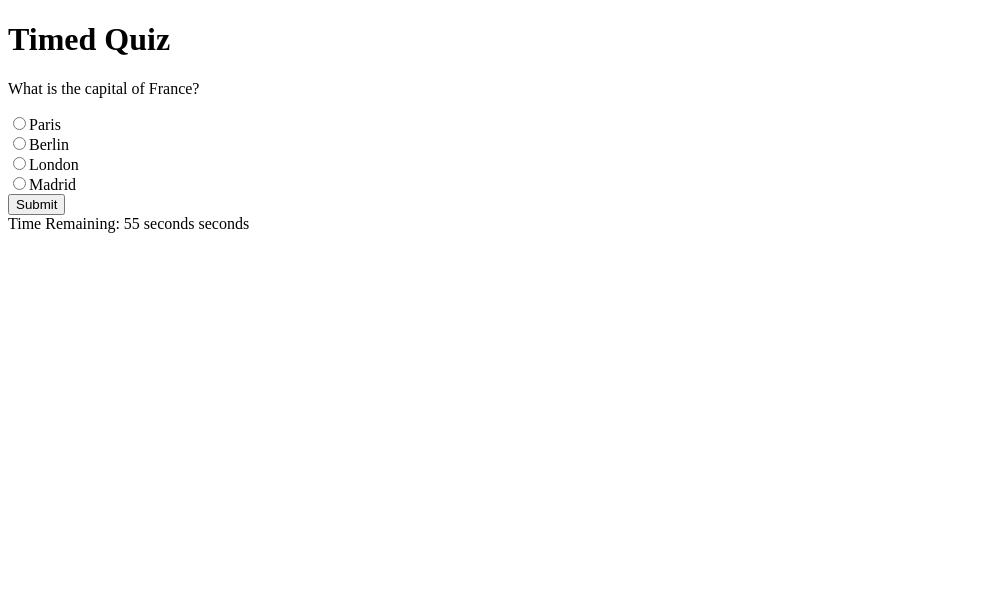
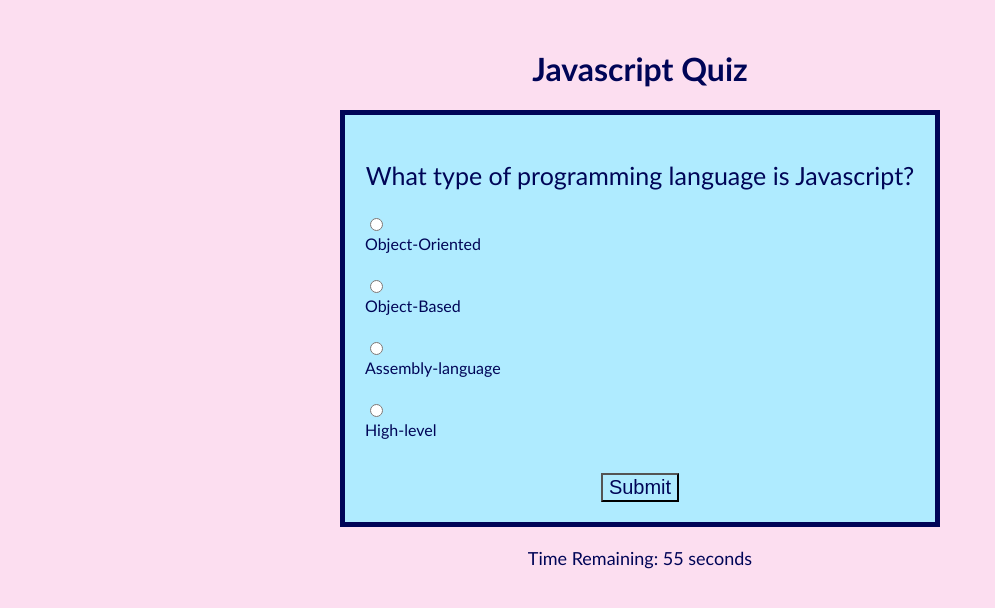
Before and after one commit to saralsparrow/Timed-Quiz, a plain HTML site: page index.html in a window 1280 px wide. Shown: the whole page, without its empty margins (0-995 px from the left). Drawn offline with Linux system fonts and the light colour scheme.

Commit message:
Added questions/answers

```diff
--- a/index.html
+++ b/index.html
@@ -4,11 +4,11 @@
   <meta charset="UTF-8">
   <meta name="viewport" content="width=device-width, initial-scale=1.0">
   <title>Javascript Quiz</title>
-  <link rel="stylesheet" href="styles.css">
+  <link rel="stylesheet" href="./style.css">
 </head>
 <body>
   <div class="container">
-    <h1>Timed Quiz</h1>
+    <h1>Javascript Quiz</h1>
     <div id="quiz-container">
       <p id="question">Question will appear here</p>
       <div id="options">
--- a/script.js
+++ b/script.js
@@ -1,14 +1,29 @@
 const quizData = [
     {
-      question: "What is the capital of France?",
-      options: ["Paris", "Berlin", "London", "Madrid"],
-      answer: "Paris"
+      question: "What type of programming language is Javascript?",
+      options: ["Object-Oriented", "Object-Based", "Assembly-language", "High-level"],
+      answer: "Object-Based"
     },
     {
-      question: "Which planet is known as the Red Planet?",
-      options: ["Mars", "Jupiter", "Saturn", "Venus"],
-      answer: "Mars"
+      question: "Which one of the following is also known as a conditional expression?",
+      options: ["Alternative to if-else", "Switch statement", "If-then-else statement", "Immediate if"],
+      answer: "Immediate if"
     },
+    {
+      question: "What is a block of statement in JavaScript?",
+      options: ["Conditional block", "block that combines a number of statements into a single compound statement", "both conditional block and a single statement", "block that contatins a single statement"],
+      answer: "block that combines a number of statements into a single compound statement"
+    },
+    {
+      question: "When an interpreter encounters an empty statements, what will it do?",
+      options: ["Shows a warning", "Prompts to complete the statement", "Throws an error", "Ignores the statement"],
+      answer: "Ignores the statement"
+    },
+    {
+      question: "The 'function' and 'var' are known as:",
+      options: ["Keywords", "Data types", "Declaration statements", "Prototypes"],
+      answer: "Declaration statements"
+    }
     // Add more questions here
   ];
 
@@ -76,7 +91,7 @@ const quizData = [
   function startTimer() {
     const timerInterval = setInterval(() => {
       timeLeft--;
-      timerElement.textContent = `${timeLeft} seconds`;
+      timerElement.textContent = `${timeLeft}`;
 
       if (timeLeft === 0) {
         clearInterval(timerInterval);
--- a/style.css
+++ b/style.css
@@ -1,5 +1,7 @@
 body {
-    font-family: Arial, sans-serif;
+    font-family:'Trebuchet MS', 'Lucida Sans Unicode', 'Lucida Grande', 'Lucida Sans', Arial, sans-serif;
+    background-color: #fcdef0;
+    color: #000557;
   }
 
 .container {
@@ -13,9 +15,15 @@ body {
 }
 
 #quiz-container {
-    border: 1px solid #ccc;
+border: 5px solid #000557;
 padding: 20px;
 margin-bottom: 20px;
+background-color: rgb(175, 235, 255);
+}
+
+#question {
+text-align: center;
+font-size: 25px;
 }
 
 #options {
@@ -30,12 +38,21 @@ body {
 #submit-btn {
 display: block;
 margin: 0 auto;
+font-size: 20px;
+background-color: rgb(175, 235, 255);
+color: #000557;
+}
+
+#submit-btn:hover {
+  font-size: 25px;
+  background-color: #fcdef0;
 }
 
 #result-container {
-    border: 1px solid #ccc;
+border: 5px solid #000557;
 padding: 20px;
 display: none;
+background-color: rgb(175, 235, 255);
 }
 
 #timer {
```
Lines whose indentation alone changed are shown as unchanged.
